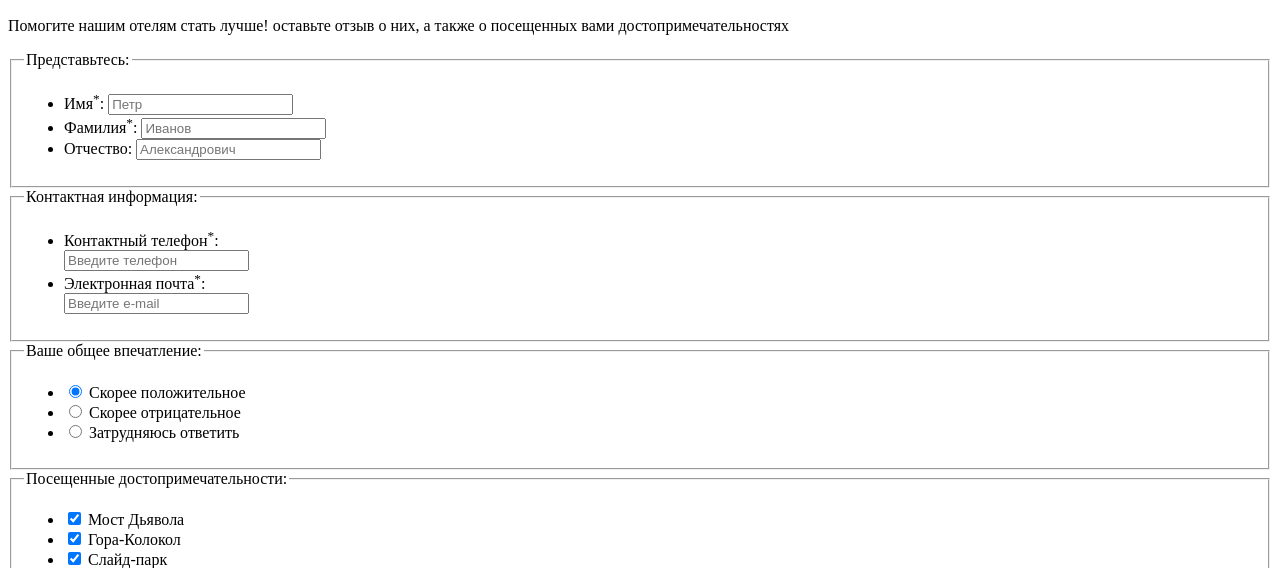
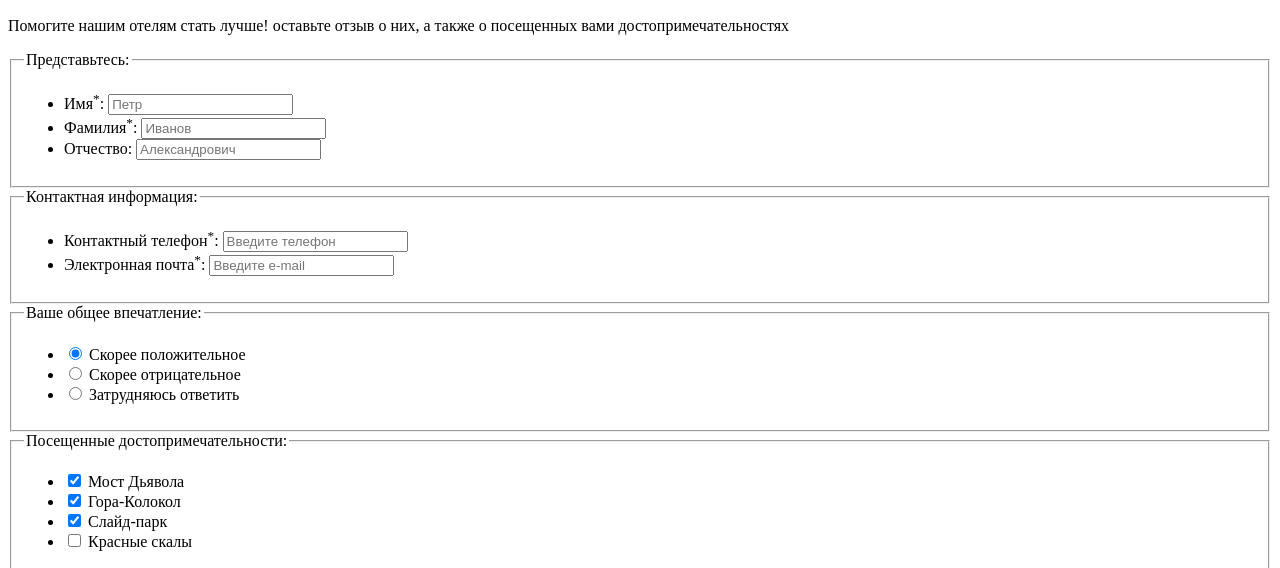
Before and after one commit to Kuznetsova94/1515035-sedona-21, a website: page source/form.html in a window 1280 px wide. Shown: the part 728-1296 px from the top of the page. Drawn offline with Linux system fonts and the light colour scheme.

Commit message:
Исправила ошибки согласно комментариям

```diff
--- a/source/form.html
+++ b/source/form.html
@@ -63,16 +63,16 @@
             <ul class="form__list">
               <li class="form__item">
                 <label for="name-field">Имя<sup>*</sup>:</label>
-                <input class="form__name" type="text" name="name" id="name-field" placeholder="Петр"> <br>
+                <input class="form__name" type="text" name="name" id="name-field" placeholder="Петр">
               </li>
               <li class="form__item">
                 <label for="surname-field">Фамилия<sup>*</sup>:</label>
-                <input class="form__surname" type="text" name="surname" id="surname-field" placeholder="Иванов"> <br>
+                <input class="form__surname" type="text" name="surname" id="surname-field" placeholder="Иванов">
               </li>
               <li class="form__item">
                 <label for="patronymic-field">Отчество:</label>
                 <input class="form__patronymic" type="text" name="patronymic" id="patronymic-field"
-                  placeholder="Александрович"> <br>
+                  placeholder="Александрович">
               </li>
             </ul>
           </fieldset>
@@ -80,14 +80,13 @@
             <legend class="form__title">Контактная информация:</legend>
             <ul class="form__list">
               <li class="form__item form__item--telephone">
-                <label for="telephone-field">Контактный телефон<sup>*</sup>:</label> <br>
+                <label for="telephone-field">Контактный телефон<sup>*</sup>:</label>
                 <input class="form__telephone" type="text" name="telephone" id="telephone-field"
-                  placeholder="Введите телефон"> <br>
+                  placeholder="Введите телефон">
               </li>
               <li class="form__item form__item--email">
-                <label for="email-field">Электронная почта<sup>*</sup>:</label> <br>
+                <label for="email-field">Электронная почта<sup>*</sup>:</label>
                 <input class="form__email" type="text" name="email" id="email-field" placeholder="Введите e-mail">
-                <br>
               </li>
             </ul>
           </fieldset>
@@ -132,7 +131,7 @@
             </ul>
           </fieldset>
           <fieldset class="form__fieldset">
-            <label for="message-field">Опишите свои эмоции:</label> <br>
+            <label for="message-field">Опишите свои эмоции:</label>
             <textarea class="form__textarea" name="message" id="message-field" cols="25"
               rows="5">Опишите подробно все свои восторги</textarea>
           </fieldset>
```
